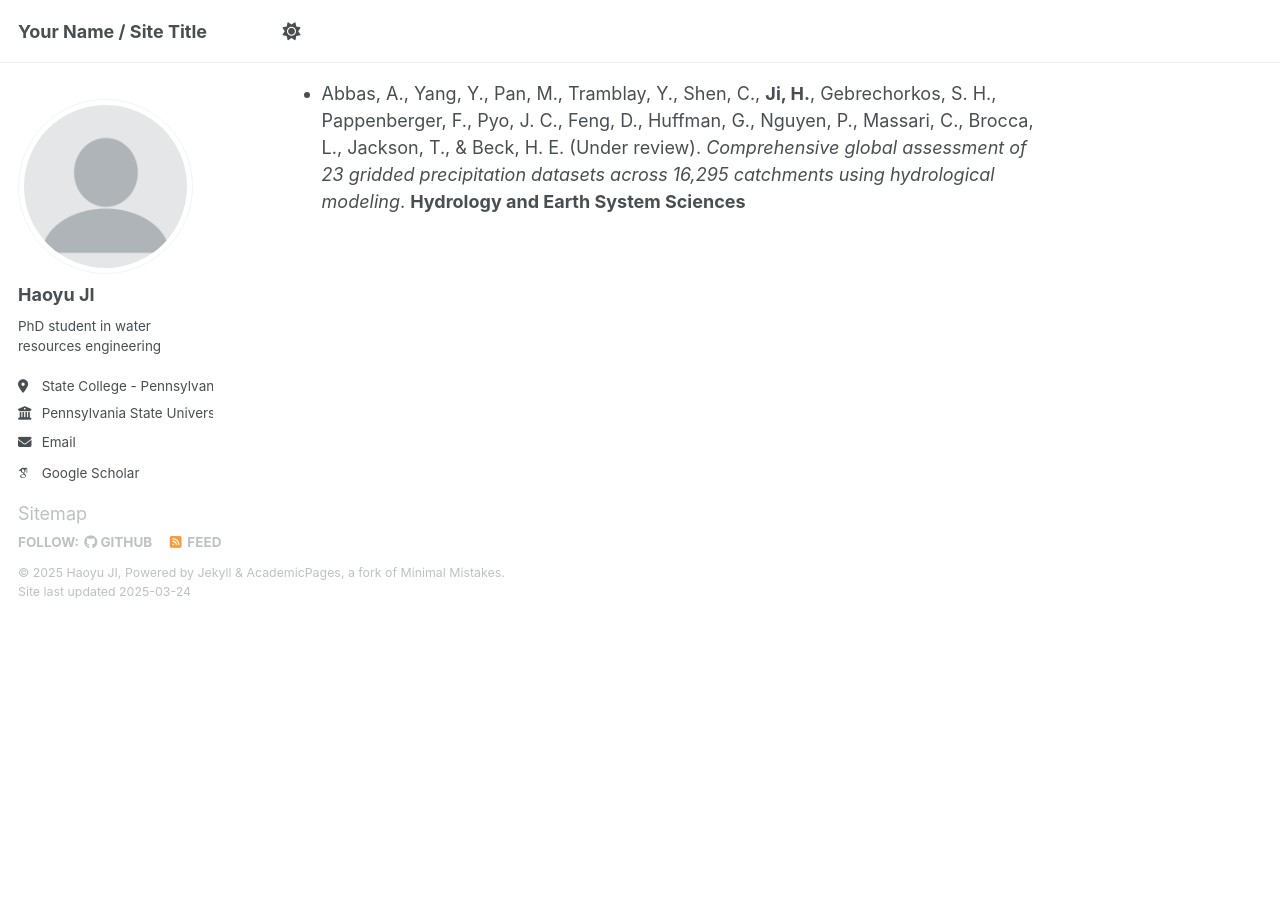
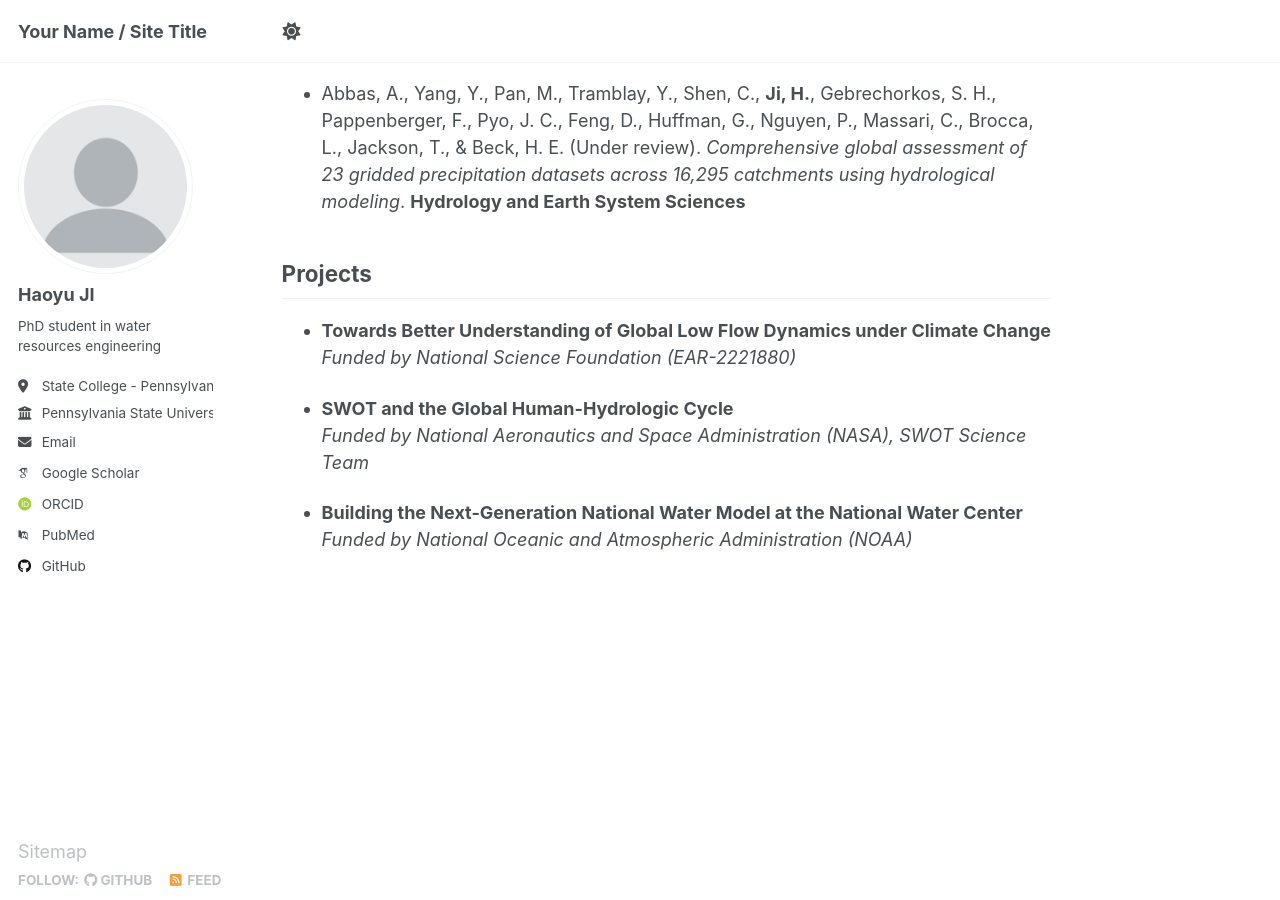
Before and after one commit to hiyuji98/hiyuji.github.io, a Jekyll site: the page built from _pages/about.md, in a window 1280 px wide and 900 px high, scrolled down 1179 px. Built offline with Jekyll 4.4.1, drawn with Linux system fonts in a browser that asks for light colours; some web fonts are replaced; before the commit the page ends 1798 px from its top, so only the background shows below that.

Commit message:
Update about.md

```diff
--- a/_pages/about.md
+++ b/_pages/about.md
@@ -39,3 +39,14 @@ Education
 - Song, Y., Bindas, T., Shen, C., **Ji, H.**, Knoben, W., et al. (2025). *High-resolution national-scale water modeling is enhanced by multiscale differentiable physics-informed machine learning*. **Water Resources Research**
 
 - Abbas, A., Yang, Y., Pan, M., Tramblay, Y., Shen, C., **Ji, H.**, Gebrechorkos, S. H., Pappenberger, F., Pyo, J. C., Feng, D., Huffman, G., Nguyen, P., Massari, C., Brocca, L., Jackson, T., & Beck, H. E. (Under review). *Comprehensive global assessment of 23 gridded precipitation datasets across 16,295 catchments using hydrological modeling*. **Hydrology and Earth System Sciences**
+
+## Projects
+
+- **Towards Better Understanding of Global Low Flow Dynamics under Climate Change**
+  *Funded by National Science Foundation (EAR-2221880)*
+
+- **SWOT and the Global Human-Hydrologic Cycle**
+  *Funded by National Aeronautics and Space Administration (NASA), SWOT Science Team*
+
+- **Building the Next-Generation National Water Model at the National Water Center**
+  *Funded by National Oceanic and Atmospheric Administration (NOAA)*
```
